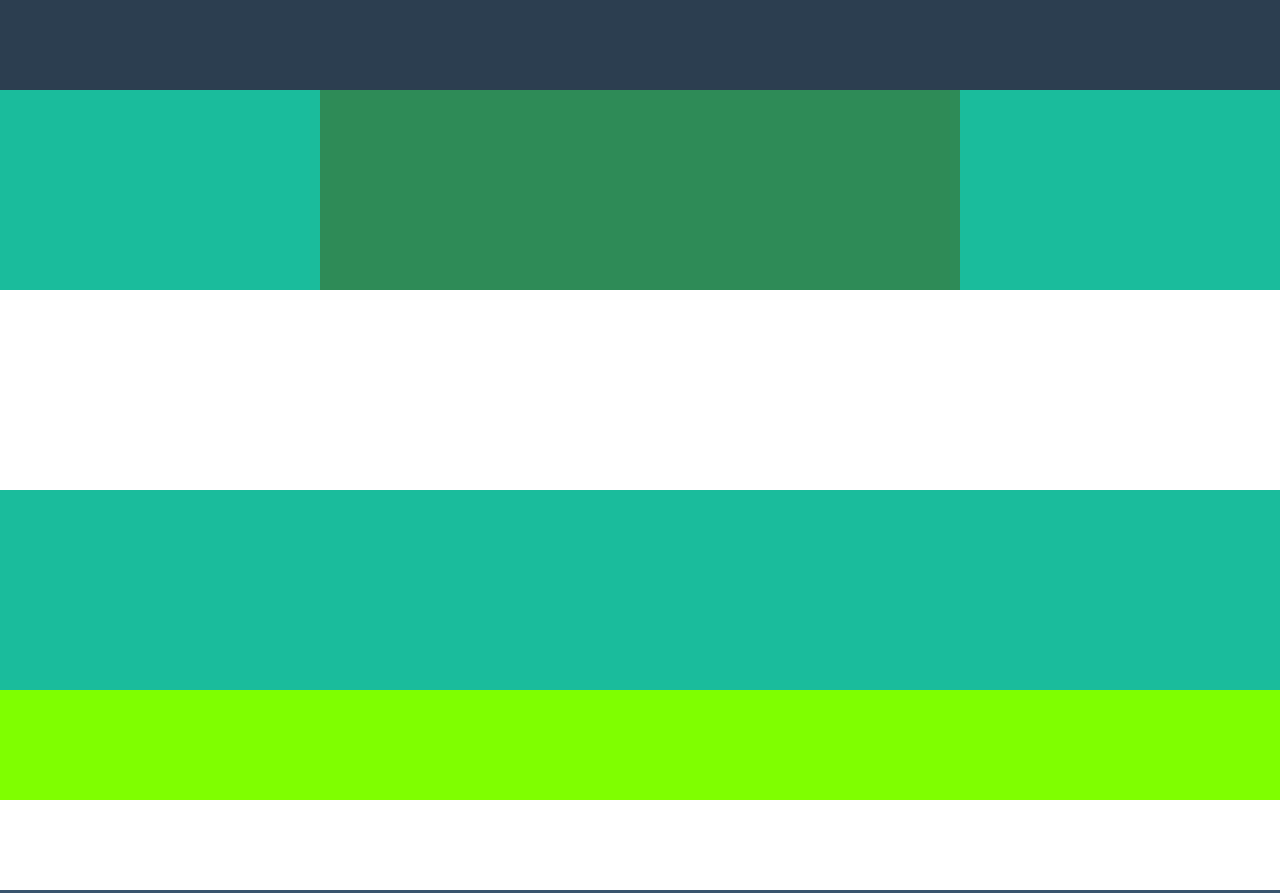
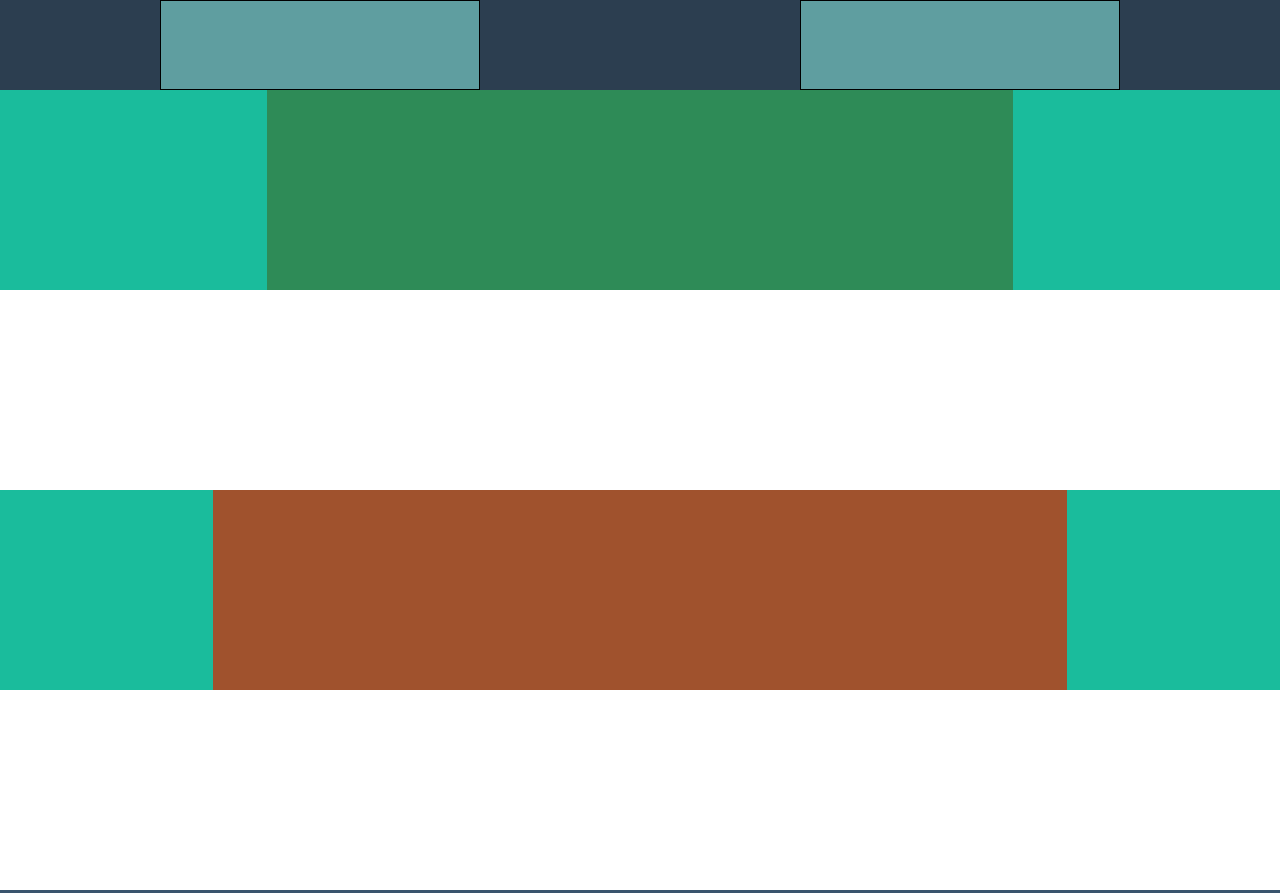
Before and after one commit to Alek90/html-css-bootstrap-freelancer, a plain HTML site: page index.html in a window 1280 px wide. Shown: the top 893 px of the page. Drawn offline with nearby package versions, Linux system fonts and the light colour scheme.

Commit message:
Inserito .site_header.
Stop, pausa. Segue teoria, pratica sospesa.

```diff
--- a/index.html
+++ b/index.html
@@ -14,19 +14,38 @@
     <div class="container-fluid">
 
         <!-- header -->
-        <div class="row text-white" id="site_header"></div>
+        <div class="row justify-content-around text-white" id="site_header">
+
+            <div class="col-6 col-lg-3"></div>
+
+            <div class="col-6 col-lg-3"></div>
+
+        </div>
         <!-- /header -->
 
         <!-- main -->
         <div class="row justify-content-center text-white" id="main_hero">
-            <div class="col-10 col-lg-6 col-xxl-4"></div>
+            <div class="col-10 col-lg-7 col-xxl-5"></div>
         </div>
 
-        <div class="row justify-content-center bg-white" id="portfolio"></div>
+        <div class="row justify-content-center bg-white" id="portfolio">
 
-        <div class="row justify-content-center text-white" id="about"></div>
+        </div>
 
-        <div class="row justify-content-center" id="contact"></div>
+        <div class="row justify-content-center text-white" id="about">
+
+            <div class="col-2"></div>
+            <div class="col-8">
+
+            </div>
+            <div class="col-2"></div>
+
+
+        </div>
+
+        <div class="row justify-content-center" id="contact">
+            <div class="col-8"></div>
+        </div>
 
         <div class="row justify-content-center text-white" id="main_bottom"></div>
         <!-- /main -->
--- a/style.css
+++ b/style.css
@@ -1,7 +1,7 @@
-.container-fluid{
+/* .container-fluid{
     background-color: chartreuse;
     height: 100vh;
-}
+} */
 
 #site_header, #site_footer{
     background-color: rgb(44, 62, 80);
@@ -23,6 +23,15 @@
 }
 
 
+#site_header > div{
+    border: 1px solid black;
+    background-color: cadetblue;
+}
+
 #main_hero > div{
     background-color: seagreen;
 }
+
+#about > div.col-8{
+    background-color: sienna;
+}
```
